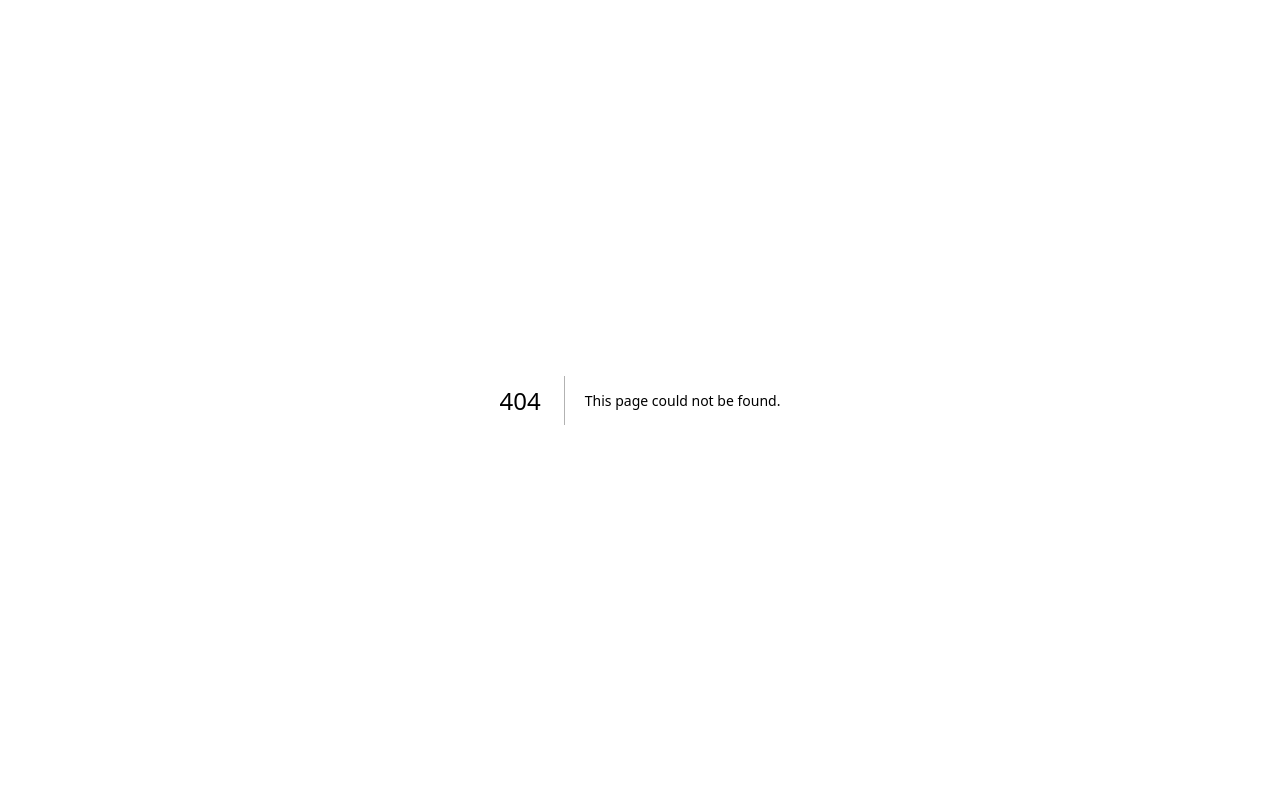
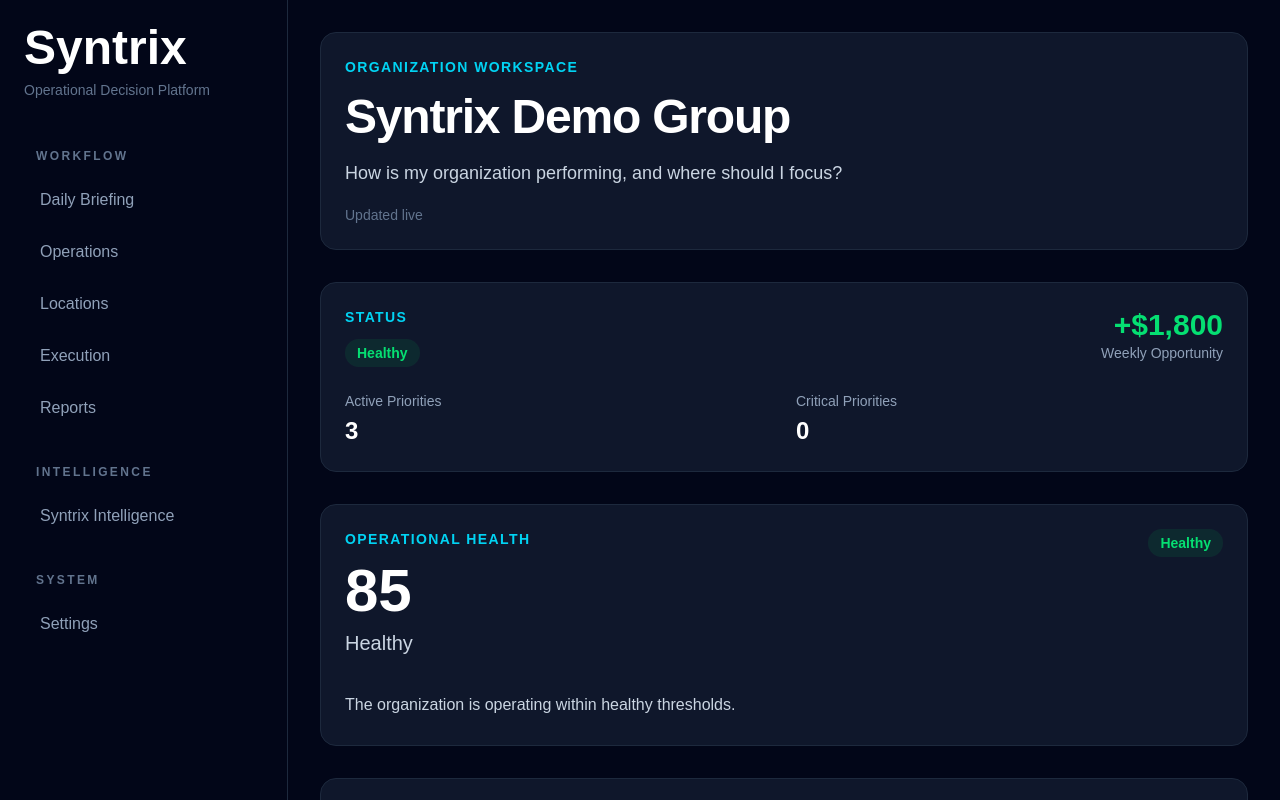
Before and after one commit to SyntrixAI/syntrix-ops, a Next.js app: page /organization in a window 1280 px wide. Before the commit this address had no page. Shown: the top 800 px of the page. Built offline with nearby package versions, Linux system fonts and the light colour scheme.

Commit message:
Add reusable hierarchy components to organization workspace

```diff
--- /dev/null
+++ b/src/app/organization/page.js
@@ -0,0 +1,169 @@
+import Link from "next/link";
+import Card from "../../components/ui/Card";
+import AppLayout from "../../components/layout/AppLayout";
+import WorkspaceHeader from "../../components/business/WorkspaceHeader";
+import WorkspaceStatus from "../../components/business/WorkspaceStatus";
+import HealthOverview from "../../components/business/HealthOverview";
+import KeyInsights from "../../components/business/KeyInsights";
+import WorkspaceSection from "../../components/business/WorkspaceSection";
+import OperationsQueue from "../../components/operations/InvestigationQueue";
+import ExecutionQueue from "../../components/execution/ExecutionQueue";
+import HierarchyToolbar from "../../components/business/HierarchyToolbar";
+import HierarchyTable from "../../components/business/HierarchyTable";
+
+import { getOrganizationWorkspace, getUserContext } from "../../lib/services";
+
+export default function OrganizationPage() {
+  const user = getUserContext();
+  const workspace = getOrganizationWorkspace(user);
+
+  const {
+    overview,
+    metrics,
+    operations,
+    execution,
+    organization,
+  } = workspace;
+
+  return (
+    <AppLayout>
+      <section className="mx-auto max-w-7xl space-y-8">
+        <WorkspaceHeader
+          eyebrow={getWorkspaceEyebrow(user)}
+          title={getWorkspaceTitle(user, organization)}
+          decision="How is my organization performing, and where should I focus?"
+          updatedAt="Updated live"
+        />
+
+        <WorkspaceStatus
+          status={metrics.healthStatus}
+          activePriorities={metrics.activePriorities}
+          criticalPriorities={metrics.criticalPriorities}
+          estimatedRecovery={metrics.estimatedRecovery}
+        />
+
+        <HealthOverview health={overview.health} />
+
+        <KeyInsights insights={overview.insights} />
+
+        <WorkspaceSection
+          label="Organization Metrics"
+          title="Executive Metrics"
+          description="A scope-aware snapshot of operational health, priorities, execution, and estimated recovery."
+        >
+          <div className="grid gap-4 md:grid-cols-2 lg:grid-cols-4">
+            <MetricCard label="Locations" value={metrics.totalLocations} />
+            <MetricCard
+              label="Operational Health"
+              value={metrics.operationalHealth}
+            />
+            <MetricCard
+              label="Active Priorities"
+              value={metrics.activePriorities}
+            />
+            <MetricCard
+              label="Estimated Recovery"
+              value={`+$${metrics.estimatedRecovery.toLocaleString()}/wk`}
+            />
+          </div>
+        </WorkspaceSection>
+
+        <WorkspaceSection
+          label={getComparisonLabel(user)}
+          title={getComparisonTitle(user)}
+          description="Compare the operational units within your scope."
+        >
+          <div className="space-y-4">
+        <HierarchyToolbar
+            label={getComparisonLabel(user)}
+            count={getOrganizationCount(user, organization)}
+        />
+
+        <HierarchyTable
+            user={user}
+            organization={organization}
+        />
+        </div>
+        </WorkspaceSection>
+
+        <WorkspaceSection
+          label="Operations"
+          title="Priority Queue"
+          description="Prioritized investigations within your organization scope."
+        >
+          <OperationsQueue operations={operations.priorities} />
+        </WorkspaceSection>
+
+        <WorkspaceSection
+          label="Execution"
+          title="Execution Playbooks"
+          description="Recommended operational actions currently in motion."
+        >
+          <ExecutionQueue executions={execution.items} />
+        </WorkspaceSection>
+      </section>
+    </AppLayout>
+  );
+}
+
+function getOrganizationCount(user, organization) {
+  if (user.scope.level === "company") return organization.regions.length;
+  if (user.scope.level === "region") return organization.districts.length;
+  return organization.locations.length;
+}
+
+function MetricCard({ label, value }) {
+  return (
+    <Card>
+      <p className="text-sm text-slate-400">{label}</p>
+      <p className="mt-2 text-3xl font-bold text-white">{value ?? "—"}</p>
+    </Card>
+  );
+}
+
+function getWorkspaceEyebrow(user) {
+  if (user.scope.level === "company") return "Organization Workspace";
+  if (user.scope.level === "region") return "Region Workspace";
+  if (user.scope.level === "district") return "District Workspace";
+  if (user.scope.level === "location") return "Location Workspace";
+
+  return "Organization Workspace";
+}
+
+function getWorkspaceTitle(user, organization) {
+  if (user.scope.level === "company") {
+    return organization.company?.name ?? "Organization";
+  }
+
+  if (user.scope.level === "region") {
+    return organization.regions[0]?.name ?? "Region";
+  }
+
+  if (user.scope.level === "district") {
+    return organization.districts[0]?.name ?? "District";
+  }
+
+  if (user.scope.level === "location") {
+    return organization.locations[0]?.name ?? "Location";
+  }
+
+  return "Organization";
+}
+
+function getComparisonLabel(user) {
+  if (user.scope.level === "company") return "Regions";
+  if (user.scope.level === "region") return "Districts";
+  if (user.scope.level === "district") return "Locations";
+  if (user.scope.level === "location") return "Location";
+
+  return "Organization";
+}
+
+function getComparisonTitle(user) {
+  if (user.scope.level === "company") return "Regions in Organization";
+  if (user.scope.level === "region") return "Districts in Region";
+  if (user.scope.level === "district") return "Locations in District";
+  if (user.scope.level === "location") return "Assigned Location";
+
+  return "Organization";
+}
--- /dev/null
+++ b/src/components/business/HierarchyTable/index.jsx
@@ -0,0 +1,81 @@
+import Link from "next/link";
+
+export default function HierarchyTable({ user, organization }) {
+  const rows = getRows(user, organization);
+
+  if (!rows.length) {
+    return (
+      <div className="rounded-2xl border border-slate-800 p-6 text-slate-400">
+        No organization units available.
+      </div>
+    );
+  }
+
+  return (
+    <div className="overflow-hidden rounded-2xl border border-slate-800">
+      <table className="w-full text-left text-sm">
+        <thead className="bg-slate-900/70 text-slate-400">
+          <tr>
+            <th className="px-4 py-3 font-semibold">Name</th>
+            <th className="px-4 py-3 font-semibold">Type</th>
+            <th className="px-4 py-3 font-semibold">Location</th>
+            <th className="px-4 py-3 font-semibold text-right">Action</th>
+          </tr>
+        </thead>
+
+        <tbody className="divide-y divide-slate-800">
+          {rows.map((row) => (
+            <tr key={row.id} className="bg-slate-950/40">
+              <td className="px-4 py-4 font-semibold text-white">
+                {row.name}
+              </td>
+
+              <td className="px-4 py-4 text-slate-400">{row.type}</td>
+
+              <td className="px-4 py-4 text-slate-400">{row.location}</td>
+
+              <td className="px-4 py-4 text-right">
+                <Link
+                  href={row.href}
+                  className="font-semibold text-cyan-400 hover:text-cyan-300"
+                >
+                  Open →
+                </Link>
+              </td>
+            </tr>
+          ))}
+        </tbody>
+      </table>
+    </div>
+  );
+}
+
+function getRows(user, organization) {
+  if (user.scope.level === "company") {
+    return organization.regions.map((region) => ({
+      id: region.id,
+      name: region.name,
+      type: "Region",
+      location: "Organization",
+      href: `/organization/regions/${region.id}`,
+    }));
+  }
+
+  if (user.scope.level === "region") {
+    return organization.districts.map((district) => ({
+      id: district.id,
+      name: district.name,
+      type: "District",
+      location: "Region",
+      href: `/districts/${district.id}`,
+    }));
+  }
+
+  return organization.locations.map((location) => ({
+    id: location.id,
+    name: location.name,
+    type: "Location",
+    location: `${location.city}, ${location.state}`,
+    href: `/locations/${location.id}`,
+  }));
+}
--- /dev/null
+++ b/src/components/business/HierarchyToolbar/index.jsx
@@ -0,0 +1,16 @@
+export default function HierarchyToolbar({ label, count }) {
+  return (
+    <div className="flex flex-col gap-3 rounded-2xl border border-slate-800 bg-slate-950/60 p-4 md:flex-row md:items-center md:justify-between">
+      <div>
+        <p className="text-sm font-semibold text-cyan-400">{label}</p>
+        <p className="mt-1 text-sm text-slate-400">
+          {count} organizational unit{count === 1 ? "" : "s"} in scope
+        </p>
+      </div>
+
+      <button className="rounded-xl border border-slate-700 px-4 py-2 text-sm font-semibold text-white hover:border-cyan-500">
+        Filter
+      </button>
+    </div>
+  );
+}
```
